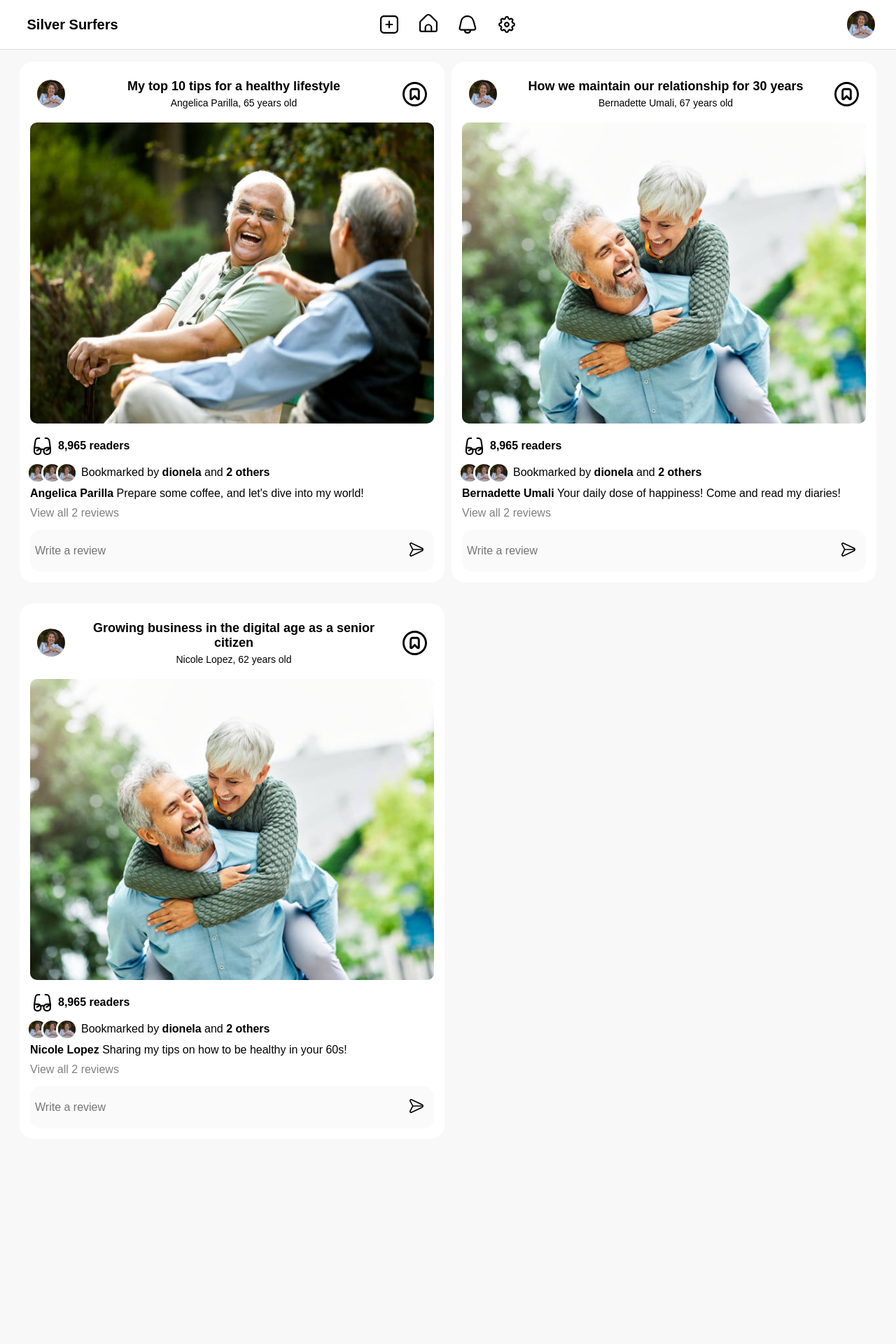
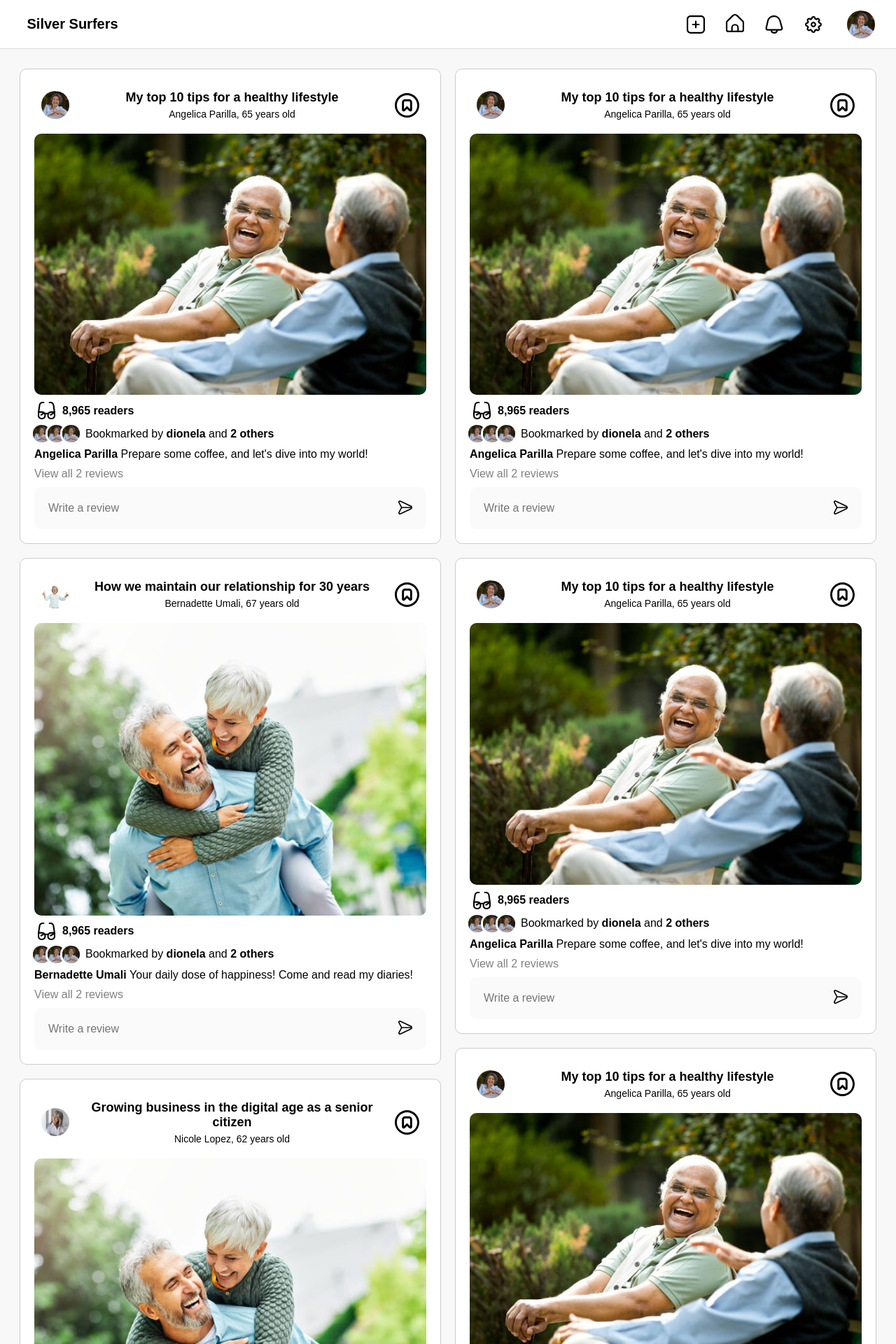
Before and after one commit to pyeoooool/silver-surfers-capstone, a PHP site: page /news-feed.html in a window 1280 px wide. Shown: the top 1920 px of the page at 70% size. Before the commit the page ends 1590 px from the top, so only its background shows below. Run offline with PHP 8.4, Linux system fonts and the light colour scheme.

Commit message:
some more CSS adjustments for respoinsiveness

```diff
--- a/css/general.css
+++ b/css/general.css
@@ -2,7 +2,7 @@ body {
   height: 3000px;
   background-color: rgb(248, 248, 248);
   font-family: Arial, Roboto, sans-serif;
-  padding-top: 60px;
+  padding-top: 80px;
   padding-left: 20px;
   padding-right: 20px;
 }
--- a/css/header.css
+++ b/css/header.css
@@ -11,6 +11,8 @@
   left: 0;
   right: 0;
   z-index: 100;
+
+  box-sizing: border-box;
 
   background-color: white;
   border-bottom: 1px solid rgb(222, 222, 222);
@@ -36,13 +38,14 @@
   display: flex;
   align-items: center;
   justify-content: center;
-  flex: 1;
+  padding: 10px;
 }
 
 .header-add-post-icon,
 .header-home-icon,
 .header-notification-icon,
-.header-settings-icon {
+.header-settings-icon,
+.header-menu-icon {
   height: 26px;
   padding: 15px;
 }
@@ -50,7 +53,8 @@
 .header-add-post-icon:hover,
 .header-home-icon:hover,
 .header-notification-icon:hover,
-.header-settings-icon:hover {
+.header-settings-icon:hover,
+.header-settings-icon:hover .header-menu-icon:hover {
   background-color: rgb(248, 248, 248);
   border-radius: 10px;
   cursor: pointer;
@@ -60,7 +64,6 @@
   display: flex;
   align-items: center;
   justify-content: right;
-  flex: 1;
 
 }
 
@@ -86,6 +89,20 @@
     flex: 1;
   }
 
+}
+
+.menu-container {
+  display: none;
+}
+
+@media (min-width: 400px) and (max-width: 520px) {
+  .header-center-section {
+    display: none;
+  }
+
+  .menu-container {
+    display: block;
+  }
 }
 
 
--- a/css/news-feed.css
+++ b/css/news-feed.css
@@ -1,15 +1,33 @@
 .news-feed-grid {
-  display: grid;
-  grid-template-columns: 1fr 1fr 1fr;
-  gap: 10px;
+  column-count: 3;
+  /* Number of masonry columns */
+  column-gap: 20px;
+  /* Space between columns */
+}
+
+.news-feed-grid>div {
+  background-color: white;
+  padding: 20px;
+  margin-bottom: 10px;
+  /* Space between items in each column */
+  border: 1px solid #ccc;
+  /* Optional: Border styling */
+  border-radius: 10px;
+  /* Optional: Rounded corners */
+  display: inline-block;
+  /* Ensures items behave like bricks */
+  width: 100%;
+  /* Ensures items fit inside the column */
+  box-sizing: border-box;
+  /* Includes padding in width/height calculations */
 }
 
 .feed-post {
   height: auto;
   background-color: white;
   border-radius: 20px;
-  margin-top: 20px;
-  padding: 15px 15px;
+  margin-top: 10px;
+  padding: 20px;
   display: flex;
   flex-direction: column;
 }
@@ -59,7 +77,6 @@
   background-color: rgb(230, 230, 230);
   border-radius: 10px;
   overflow: clip;
-  flex: 1;
 }
 
 .post-image {
@@ -67,8 +84,8 @@
 }
 
 .post-caption-container {
-  margin-top: 5px;
-  margin-bottom: 5px;
+  margin: 10px 0px;
+
 }
 
 
@@ -86,8 +103,7 @@
 .liked-by-container {
   display: flex;
   align-items: center;
-  margin-top: 5px;
-  margin-bottom: 5px;
+  margin: 10px 0px;
 
 }
 
@@ -142,9 +158,10 @@
   background-color: rgb(250, 250, 250);
   display: flex;
   align-items: center;
-  padding: 5px;
-  border-radius: 15px;
+  padding: 10px;
+  border-radius: 10px;
   margin-top: 10px;
+  height: 40px;
 }
 
 .comment-box:focus {
@@ -168,6 +185,7 @@
   font-size: 16px;
   box-sizing: border-box;
   border: none;
+  padding: 10px;
 }
 
 .comment-list {
@@ -211,19 +229,19 @@
 
 @media (min-width: 400px) and (max-width: 1100px) {
   .news-feed-grid {
-    grid-template-columns: 1fr;
+    column-count: 1;
   }
 }
 
 @media (min-width: 1100px) and (max-width: 1400px) {
   .news-feed-grid {
-    grid-template-columns: 1fr 1fr;
+    column-count: 2;
   }
 }
 
 @media (min-width: 1400px) and (max-width: 1920px) {
   .news-feed-grid {
-    grid-template-columns: 1fr 1fr 1fr;
+    column-count: 3;
   }
 }
 
--- a/news-feed.html
+++ b/news-feed.html
@@ -25,6 +25,10 @@
           <img class="header-settings-icon" src="/icons/settings.svg">
         </div>
 
+        <div class="menu-container">
+          <img class="header-menu-icon" src="/icons/menu-burger.svg">
+        </div>
+
         <div class="header-right-section">
             <img class="profile-picture-icon" src="/profile-pictures/random-woman-1.jpg" />
         </div>
--- a/scripts/posts.js
+++ b/scripts/posts.js
@@ -18,7 +18,7 @@ export const post = [{
   whoPosted: 'How we maintain our relationship for 30 years',
   age: 67,
   location: 'Bernadette Umali',
-  pfp: '/profile-pictures/random-woman-1.jpg', //file path
+  pfp: '/profile-pictures/random-woman-2.jpg', //file path
   postUserName: 'dionela_1',
   image: '../uploads-images/stock-image-2.jpg', //file path
   likeCount: 2,
@@ -31,7 +31,7 @@ export const post = [{
   whoPosted: 'Growing business in the digital age as a senior citizen',
   age: 62,
   location: 'Nicole Lopez',
-  pfp: '/profile-pictures/random-woman-1.jpg', //file path
+  pfp: '/profile-pictures/random-woman-3.jpg', //file path
   postUserName: 'dionela_1',
   image: '../uploads-images/stock-image-2.jpg', //file path
   likeCount: 2,
@@ -39,6 +39,45 @@ export const post = [{
   caption: `Sharing my tips on how to be healthy in your 60s!`,
   timePosted: '',
   datePosted: ''
+}, {
+  id: 1,
+  whoPosted: 'My top 10 tips for a healthy lifestyle',
+  age: 65,
+  location: 'Angelica Parilla',
+  pfp: '/profile-pictures/random-woman-1.jpg', //file path
+  postUserName: 'dionela_1',
+  image: '../uploads-images/stock-image-1.jpg', //file path
+  likeCount: 2,
+  commentCount: 2,
+  caption: `Prepare some coffee, and let's dive into my world!`,
+  timePosted: '12:43 PM',
+  datePosted: 'March 13, 2025'
+}, {
+  id: 1,
+  whoPosted: 'My top 10 tips for a healthy lifestyle',
+  age: 65,
+  location: 'Angelica Parilla',
+  pfp: '/profile-pictures/random-woman-1.jpg', //file path
+  postUserName: 'dionela_1',
+  image: '../uploads-images/stock-image-1.jpg', //file path
+  likeCount: 2,
+  commentCount: 2,
+  caption: `Prepare some coffee, and let's dive into my world!`,
+  timePosted: '12:43 PM',
+  datePosted: 'March 13, 2025'
+}, {
+  id: 1,
+  whoPosted: 'My top 10 tips for a healthy lifestyle',
+  age: 65,
+  location: 'Angelica Parilla',
+  pfp: '/profile-pictures/random-woman-1.jpg', //file path
+  postUserName: 'dionela_1',
+  image: '../uploads-images/stock-image-1.jpg', //file path
+  likeCount: 2,
+  commentCount: 2,
+  caption: `Prepare some coffee, and let's dive into my world!`,
+  timePosted: '12:43 PM',
+  datePosted: 'March 13, 2025'
 }];
 
 /*
```
Also changed, not shown: icons/menu-burger.svg (added), profile-pictures/random-woman-2.jpg (added), profile-pictures/random-woman-3.jpg (added). Lines whose indentation alone changed are shown as unchanged.
